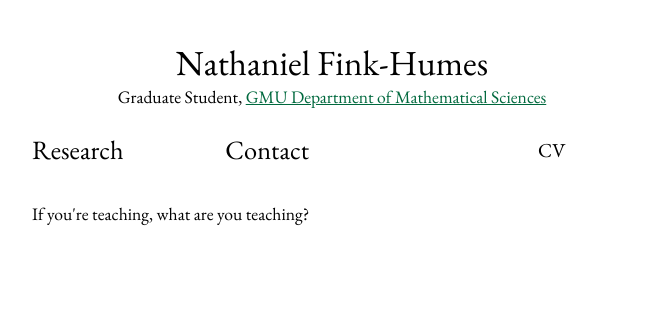
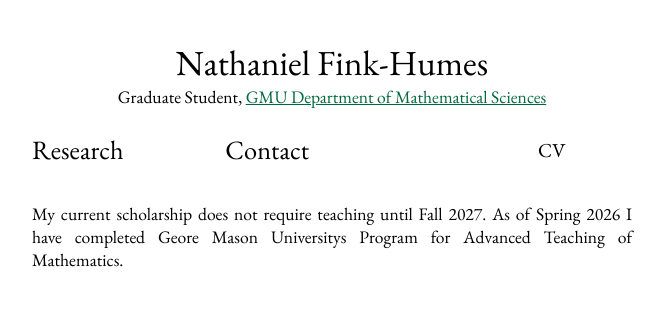
Before and after one commit to nfinkhu/nfinkhu.github.io, a plain HTML site: page teaching.html in a window 1280 px wide. Shown: the whole page, without its empty margins (308-973 px from the left). Drawn offline with nearby package versions, Linux system fonts and the light colour scheme.

Commit message:
Updated teaching to inlcude PAT Math

```diff
--- a/teaching.html
+++ b/teaching.html
@@ -25,7 +25,7 @@
 
         <div id="content">
             <div class="column animate">
-                If you're teaching, what are you teaching?
+                My current scholarship does not require teaching until Fall 2027.  As of Spring 2026 I have completed Geore Mason Universitys Program for Advanced Teaching of Mathematics.
             </div>
         </div>
     </div>
```
